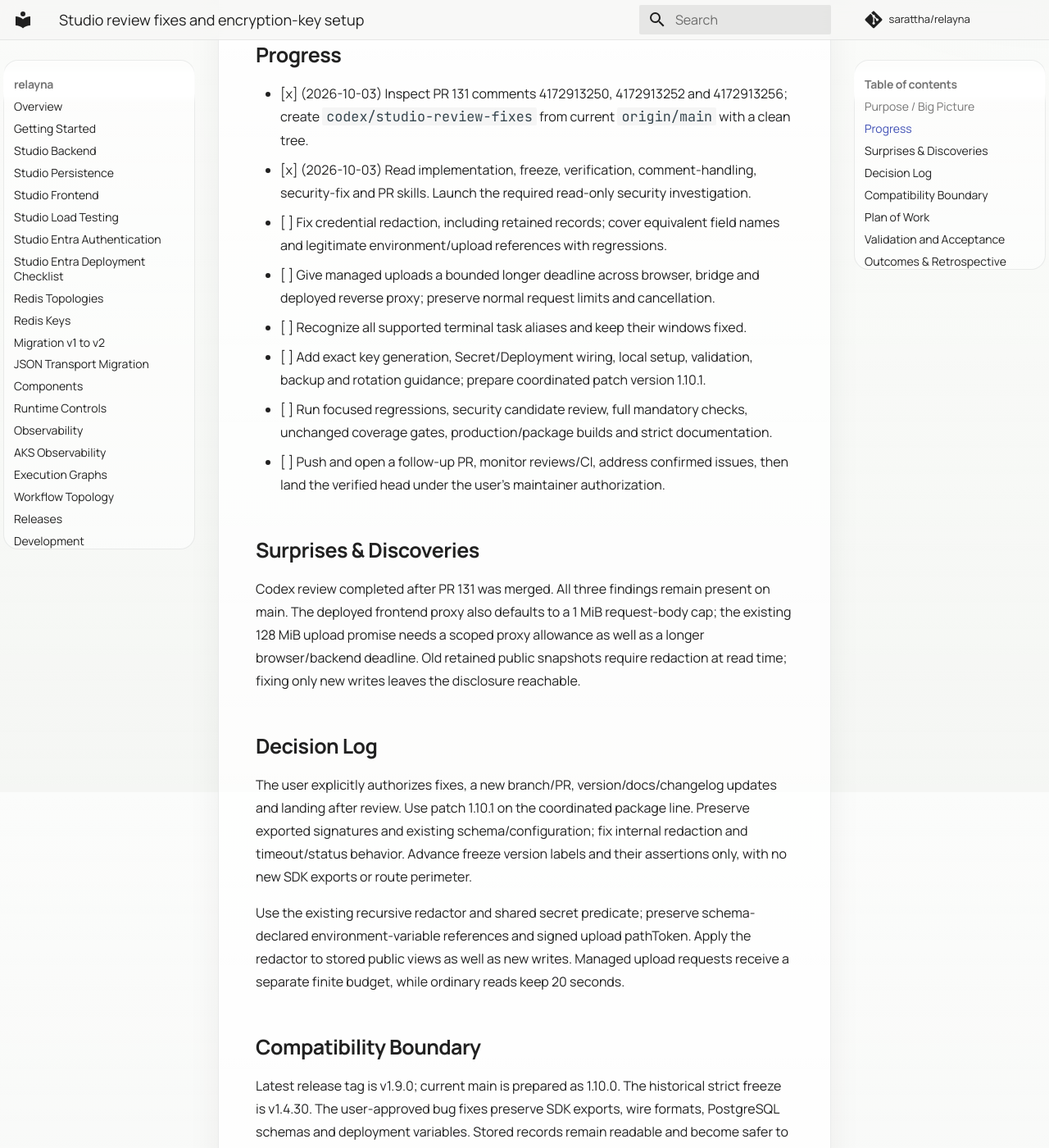
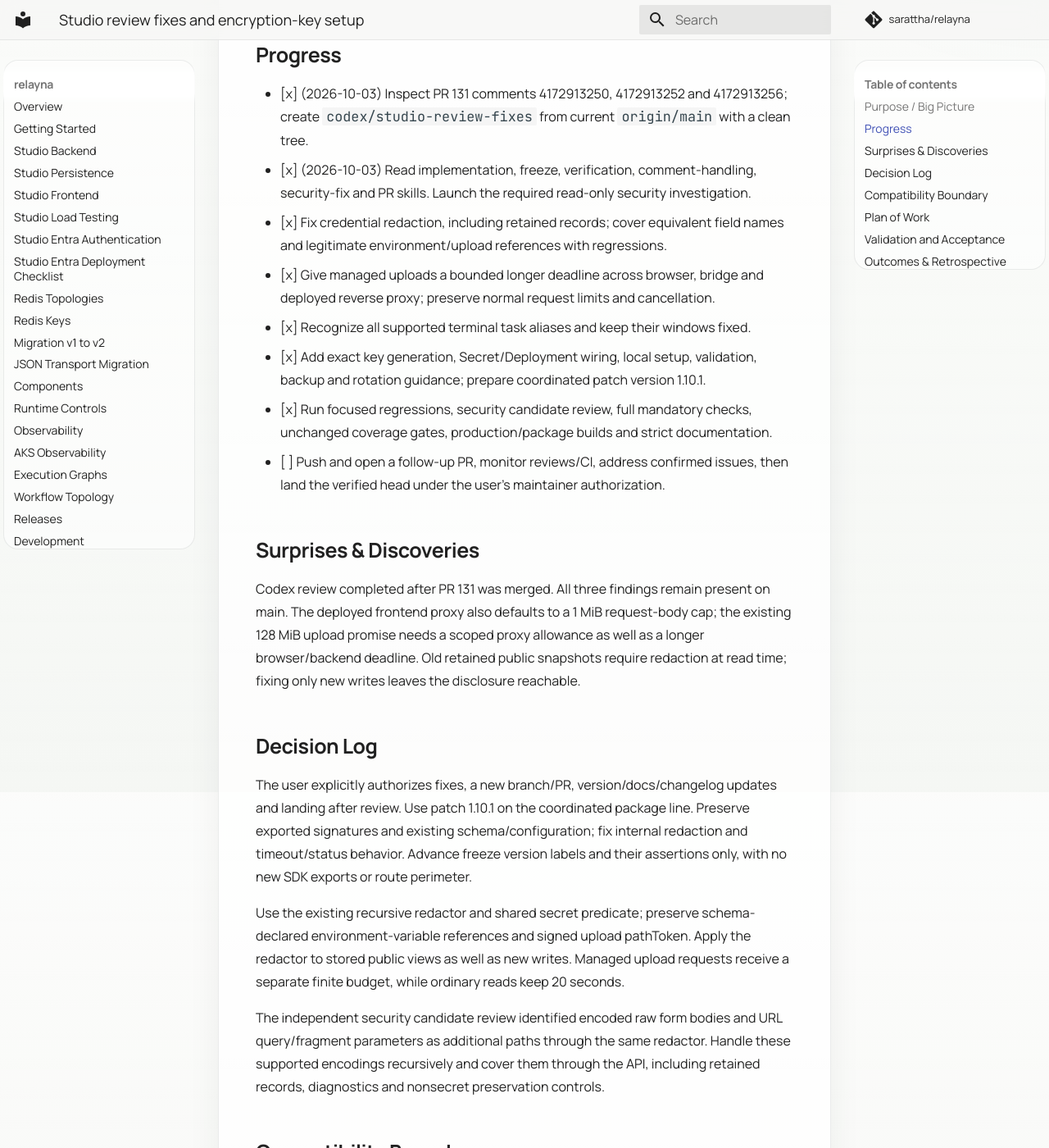
Before and after one commit to sarattha/relayna, an MkDocs documentation site: the page built from docs/internal/studio-review-fixes-execplan.md, in a window 1280 px wide and 1400 px high, scrolled down 434 px. Shown: the whole window at 82% size. Built offline with MkDocs 1.6.1 and Material for MkDocs 9.7.7, drawn with Linux system fonts in a browser that asks for light colours; comment, search, counter and statistics services are not loaded; some of the changed text lies outside the part shown.

Commit message:
docs: record Studio review fix verification

```diff
--- a/docs/internal/studio-review-fixes-execplan.md
+++ b/docs/internal/studio-review-fixes-execplan.md
@@ -14,14 +14,14 @@
   create `codex/studio-review-fixes` from current `origin/main` with a clean tree.
 - [x] (2026-10-03) Read implementation, freeze, verification, comment-handling,
   security-fix and PR skills. Launch the required read-only security investigation.
-- [ ] Fix credential redaction, including retained records; cover equivalent
+- [x] Fix credential redaction, including retained records; cover equivalent
   field names and legitimate environment/upload references with regressions.
-- [ ] Give managed uploads a bounded longer deadline across browser, bridge and
+- [x] Give managed uploads a bounded longer deadline across browser, bridge and
   deployed reverse proxy; preserve normal request limits and cancellation.
-- [ ] Recognize all supported terminal task aliases and keep their windows fixed.
-- [ ] Add exact key generation, Secret/Deployment wiring, local setup, validation,
+- [x] Recognize all supported terminal task aliases and keep their windows fixed.
+- [x] Add exact key generation, Secret/Deployment wiring, local setup, validation,
   backup and rotation guidance; prepare coordinated patch version 1.10.1.
-- [ ] Run focused regressions, security candidate review, full mandatory checks,
+- [x] Run focused regressions, security candidate review, full mandatory checks,
   unchanged coverage gates, production/package builds and strict documentation.
 - [ ] Push and open a follow-up PR, monitor reviews/CI, address confirmed issues,
   then land the verified head under the user's maintainer authorization.
@@ -46,6 +46,11 @@
 schema-declared environment-variable references and signed upload pathToken.
 Apply the redactor to stored public views as well as new writes. Managed upload
 requests receive a separate finite budget, while ordinary reads keep 20 seconds.
+
+The independent security candidate review identified encoded raw form bodies and
+URL query/fragment parameters as additional paths through the same redactor.
+Handle these supported encodings recursively and cover them through the API,
+including retained records, diagnostics and nonsecret preservation controls.
 
 ## Compatibility Boundary
 
@@ -82,5 +87,16 @@
 
 ## Outcomes & Retrospective
 
-Implementation and verification pending. No live Kubernetes target execution or
-user secrets are needed for these fixes.
+All three review findings are fixed with 19 backend and 20 frontend regression
+cases. The mandatory verification stack passes: SDK 686 passed with 9 optional
+skips, Studio backend 514 passed, and frontend 253 passed. Unchanged coverage
+gates pass at SDK 97.94%, backend 98.13%, and frontend statements 98.07% (Node 26).
+Production frontend and Python package builds, release metadata validation and
+strict MkDocs compilation pass. A real Nginx deployment accepted a 2 MiB managed
+upload and rejected oversized managed uploads and ordinary requests.
+
+A fresh read-only investigator established the credential boundary; the fresh
+candidate reviewer exposed encoding bypasses, now covered by passing regressions.
+Environment references, pathToken and original upstream requests are preserved.
+No live Kubernetes target execution or user secrets were needed. PR creation,
+CI/review monitoring and landing remain pending.
```
